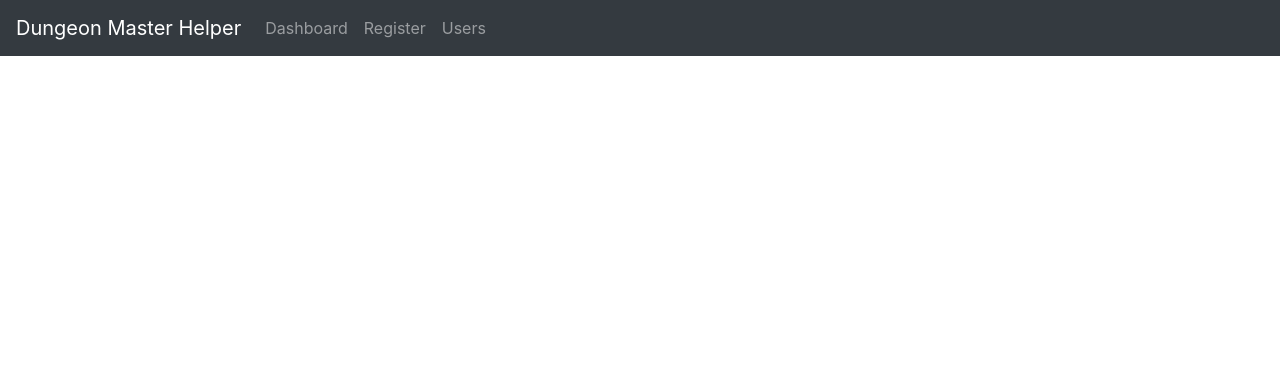
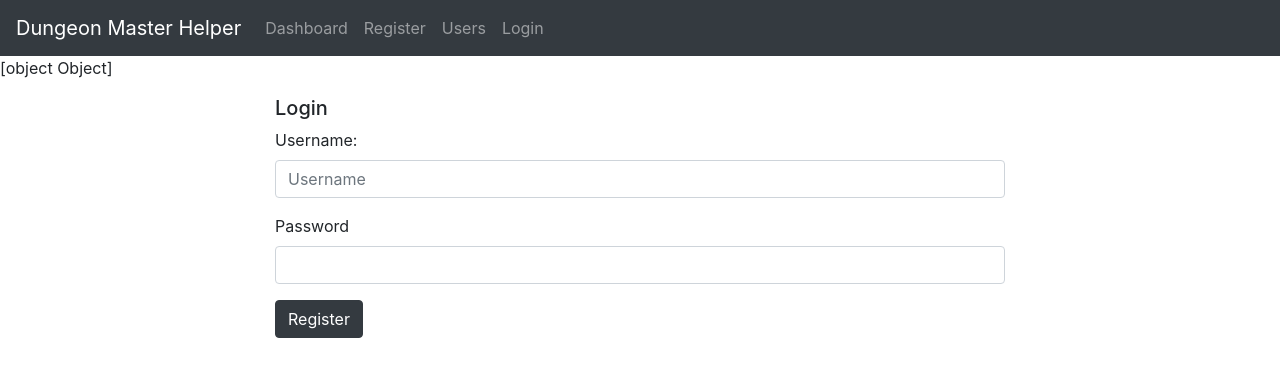
Before and after one commit to sgspectra/dmh, an Angular app: page /login in a window 1280 px wide. Before the commit this address led to /. Shown: the top 376 px of the page. Built offline with nearby package versions, Linux system fonts and the light colour scheme.

Commit message:
user can authenticate against db and have user details stored in localStorage

```diff
--- a/src/app/app-routing.module.ts
+++ b/src/app/app-routing.module.ts
@@ -3,12 +3,14 @@ import { Routes, RouterModule } from '@angular/router';
 import {DashboardComponent} from './dashboard/dashboard.component';
 import {UserComponent} from './user/user.component';
 import {RegisterUserComponent} from './register-user/register-user.component';
+import {AuthenticationComponent} from './authentication/authentication.component';
 
 const routes: Routes = [
   {path: '', redirectTo: '/dashboard', pathMatch: 'full'},
   {path: 'dashboard', component: DashboardComponent},
   {path: 'users', component: UserComponent},
   {path: 'register', component: RegisterUserComponent},
+  {path: 'login', component: AuthenticationComponent},
 ];
 
 @NgModule({
--- a/src/app/app.component.html
+++ b/src/app/app.component.html
@@ -14,7 +14,11 @@
       <li class="nav-item">
         <a class="nav-link" routerLink="/users">Users<span class="sr-only"></span></a>
       </li>
+      <li class="nav-item">
+        <a class="nav-link" routerLink="/login">Login<span class="sr-only"></span></a>
+      </li>
     </ul>
   </div>
 </nav>
+<p>{{ loggedInUser }}</p>
 <router-outlet></router-outlet>
--- a/src/app/app.component.ts
+++ b/src/app/app.component.ts
@@ -1,4 +1,5 @@
 import { Component } from '@angular/core';
+import { AuthenticationService } from './authentication.service';
 
 @Component({
   selector: 'app-root',
@@ -7,4 +8,6 @@ import { Component } from '@angular/core';
 })
 export class AppComponent {
   title = 'Dungeon Master Helper';
+  constructor(private authenticationService: AuthenticationService) { }
+  loggedInUser = this.authenticationService.currentUser.subscribe((user) => { console.log(user)});
 }
--- a/src/app/app.module.ts
+++ b/src/app/app.module.ts
@@ -9,13 +9,15 @@ import { UserComponent } from './user/user.component';
 import { HttpClientModule } from '@angular/common/http';
 import { RegisterUserComponent } from './register-user/register-user.component';
 import {FormsModule} from '@angular/forms';
+import { AuthenticationComponent } from './authentication/authentication.component';
 
 @NgModule({
   declarations: [
     AppComponent,
     DashboardComponent,
     UserComponent,
-    RegisterUserComponent
+    RegisterUserComponent,
+    AuthenticationComponent
   ],
   imports: [
     BrowserModule,
--- /dev/null
+++ b/src/app/authentication.service.ts
@@ -0,0 +1,38 @@
+import { Injectable } from '@angular/core';
+import { HttpClient } from '@angular/common/http';
+import { BehaviorSubject, Observable } from 'rxjs';
+import { map } from 'rxjs/operators';
+import {User} from './user';
+
+@Injectable({
+  providedIn: 'root'
+})
+export class AuthenticationService {
+  private currentUserSubject: BehaviorSubject<any>;
+  public currentUser: Observable<any>;
+
+  constructor(private http: HttpClient) {
+    this.currentUserSubject = new BehaviorSubject<any>(JSON.parse(localStorage.getItem('currentUser')));
+    this.currentUser = this.currentUserSubject.asObservable();
+  }
+
+  public get currentUserValue(): Observable<any> {
+    return this.currentUserSubject.value;
+  }
+
+  login(username, password): Observable<any> {
+    return this.http.post<any>(`http://localhost:8080/api/users/authenticate`, { username, password })
+      .pipe(map(user => {
+        // store user details and jwt token in local storage to keep user logged in between page refreshes
+        localStorage.setItem('currentUser', JSON.stringify(user));
+        this.currentUserSubject.next(user);
+        return user;
+      }));
+  }
+
+  logout(): void {
+    // remove user from local storage and set current user to null
+    localStorage.removeItem('currentUser');
+    this.currentUserSubject.next(null);
+  }
+}
--- /dev/null
+++ b/src/app/authentication/authentication.component.html
@@ -0,0 +1,20 @@
+<div class="container">
+  <div class="row">
+    <div class="col-sm-2"></div>
+    <div class="col-sm-8">
+      <h5>Login</h5>
+      <form>
+        <div class="form-group">
+          <label for="username">Username:</label>
+          <input [(ngModel)]="username" name="username" placeholder="Username" id="username" class="form-control"/>
+        </div>
+        <div class="form-group">
+          <label for="password">Password</label>
+          <input [(ngModel)]="password" name="password" type="Password" id="password" class="form-control"/>
+        </div>
+        <button type="button" class="btn btn-dark" (click)="login()">Register</button>
+      </form>
+    </div>
+    <div class="col-sm-2"></div>
+  </div>
+</div>
--- /dev/null
+++ b/src/app/authentication/authentication.component.ts
@@ -0,0 +1,21 @@
+import { Component, OnInit } from '@angular/core';
+import { AuthenticationService } from '../authentication.service';
+import {Observable} from 'rxjs';
+import {User} from '../user';
+
+@Component({
+  selector: 'app-authentication',
+  templateUrl: './authentication.component.html',
+  styleUrls: ['./authentication.component.scss']
+})
+export class AuthenticationComponent implements OnInit {
+  username: string;
+  password: string;
+  constructor(private authenticationService: AuthenticationService) { }
+  login(): void {
+    this.authenticationService.login(this.username, this.password).subscribe();
+  }
+  ngOnInit(): void {
+  }
+
+}
```
Also changed, not shown: src/app/authentication/authentication.component.scss (added), 2 other files (tests, documents, lock files or other folders).
